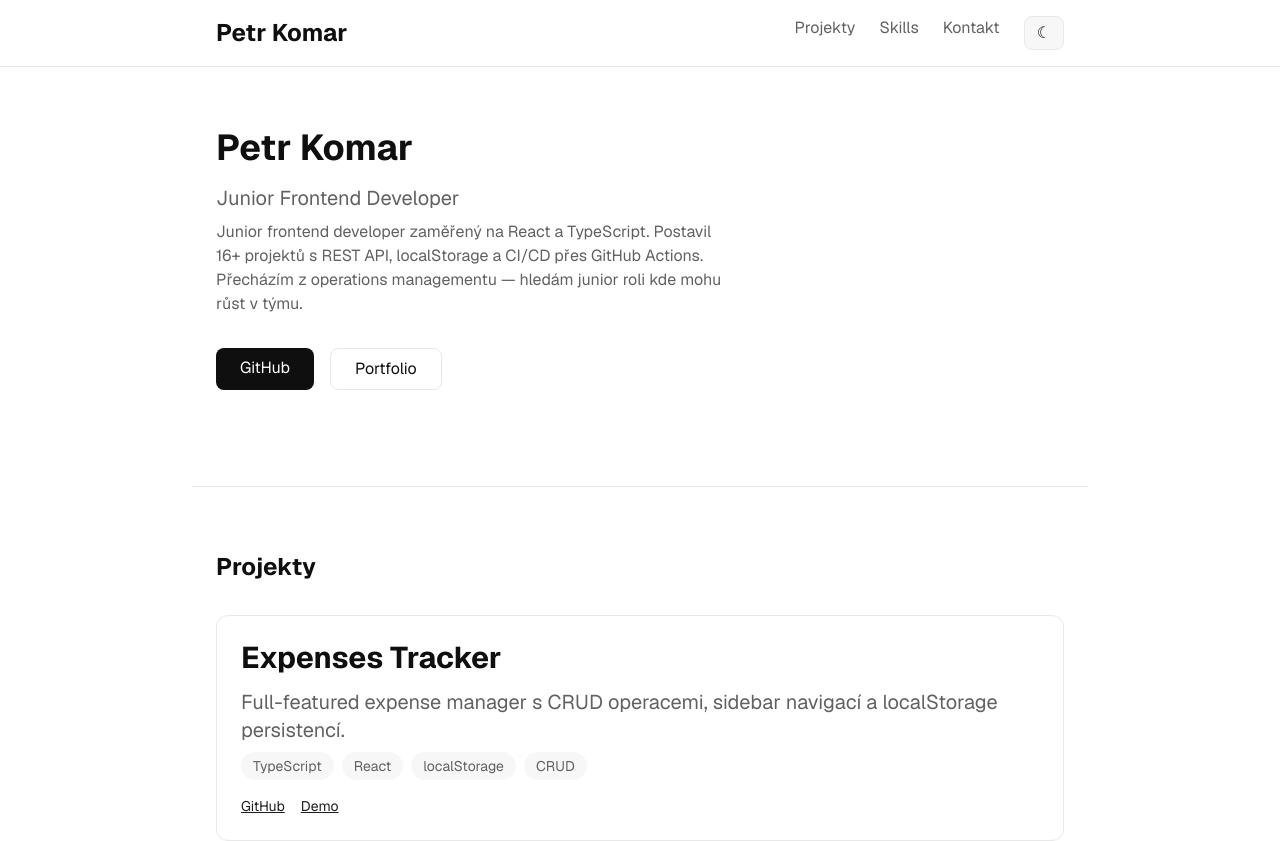
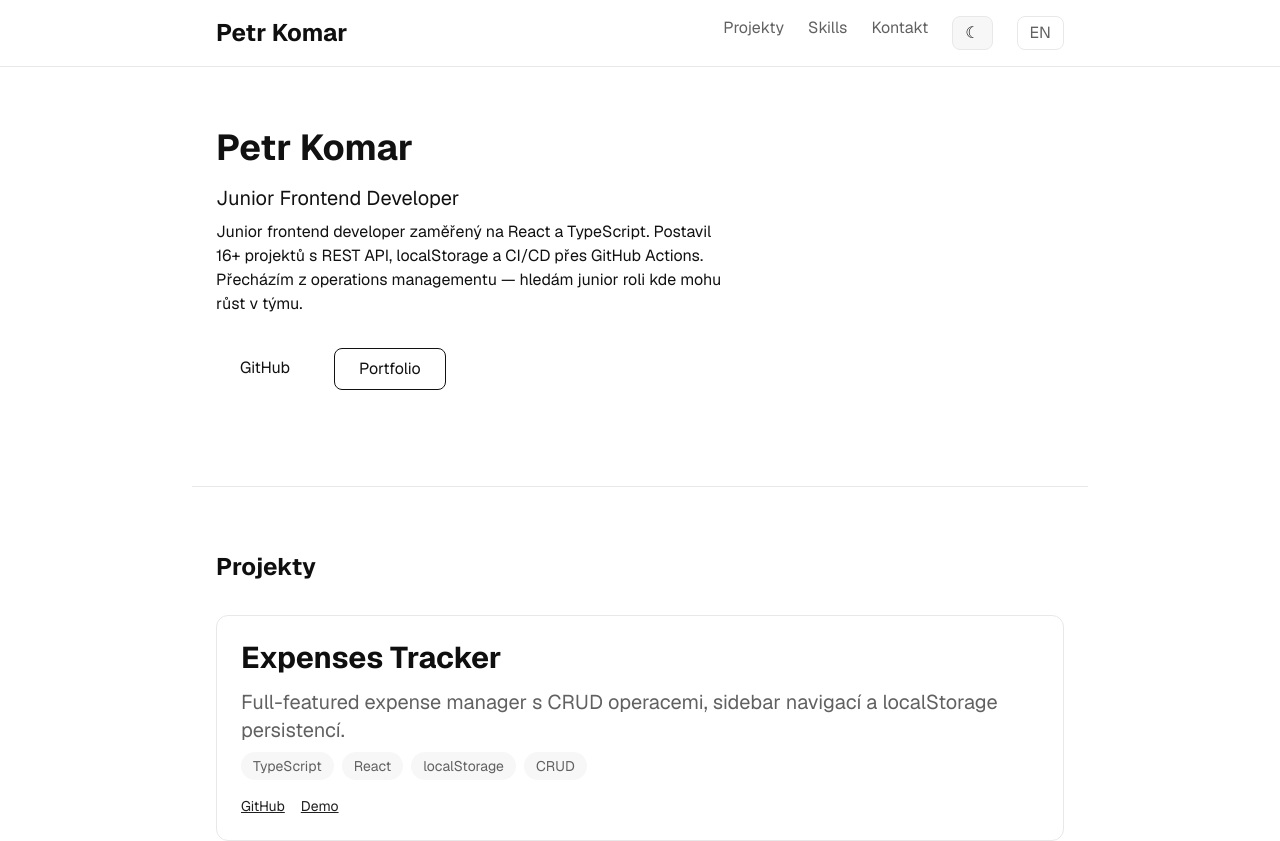
Before and after one commit to LazyTanakaS/Next.js-, a Next.js app: page / in a window 1280 px wide. Shown: the top 841 px of the page. Built offline with nearby package versions, Linux system fonts and the light colour scheme.

Commit message:
Add smooth theme transition animation

```diff
--- /dev/null
+++ b/app/components/Hero.tsx
@@ -0,0 +1,37 @@
+"use client";
+
+import { useLang } from "../context/LanguageContext";
+import { transitions } from "../i18n/translations";
+
+export default function Hero() {
+  const { lang } = useLang();
+  const t = transitions[lang];
+
+  return (
+    <section className="max-w-4xl mx-auto px-6 pt-32 pb-24">
+      <h1 className="mb-4 text-4xl font-bold text-[-text-strong]">
+        Petr Komar
+      </h1>
+      <p className="mb-2 text-xl text-[--text-muted]">{t.hero.role}</p>
+      <p className="max-w-lg text-[--text-muted]">{t.hero.description}</p>
+
+      <div className="flex gap-5 mt-8">
+        <a
+          href="https://github.com/LazyTanakaS"
+          target="_blank"
+          className="rounded-lg bg-[--text-strong] px-6 py-2 text-[--background] transition-colors hover:opacity-90"
+        >
+          {t.hero.github}
+        </a>
+
+        <a
+          href="https://lazytanakas.github.io/portfolio/"
+          target="_blank"
+          className="rounded-lg border border-[--border] px-6 py-2 text-[v--text-strong] transition-colors hover:bg-[--surface]"
+        >
+          {t.hero.portfolio}
+        </a>
+      </div>
+    </section>
+  );
+}
--- /dev/null
+++ b/app/components/Movie.tsx
@@ -0,0 +1,17 @@
+const movies = [
+  { id: 1, genre: "action", title: "Matrix" },
+  { id: 2, genre: "drama", title: "Forrest Gump" },
+  { id: 3, genre: "action", title: "John Wick" },
+];
+
+function FilterByKey<T extends Record<string, unknown>>(
+  arr: T[],
+  key: string,
+  value: unknown,
+): T[] {
+  return arr.filter((item) => item[key] === value);
+}
+
+const actionMovies = FilterByKey(movies, "genre", "action");
+console.log(actionMovies);
+export default FilterByKey;
--- a/app/components/Navbar.tsx
+++ b/app/components/Navbar.tsx
@@ -1,9 +1,11 @@
 "use client";
 
 import { useTheme } from "./ThemeProvider";
+import { useLang } from "../context/LanguageContext";
 
 export default function Navbar() {
   const { theme, setTheme } = useTheme();
+  const { lang, setLang } = useLang();
 
   const isDark = theme === "dark";
 
@@ -43,6 +45,13 @@ export default function Navbar() {
           >
             {isDark ? "☀" : "☾"}
           </button>
+
+          <button
+            onClick={() => setLang(lang === "cs" ? "en" : "cs")}
+            className="px-3 py-1 rounded-lg border border-[var(--border)] text-[var(--text-muted)]"
+          >
+            {lang === "cs" ? "EN" : "CS"}
+          </button>
         </div>
       </div>
     </nav>
--- /dev/null
+++ b/app/context/LanguageContext.tsx
@@ -0,0 +1,28 @@
+"use client";
+
+import { createContext, useContext, useState } from "react";
+import { Lang } from "../i18n/translations";
+
+interface LanguageContextType {
+  lang: Lang;
+  setLang: (lang: Lang) => void;
+}
+
+const LanguageContext = createContext<LanguageContextType>({
+  lang: "cs",
+  setLang: () => {},
+});
+
+export function LanguageProvider({ children }: { children: React.ReactNode }) {
+  const [lang, setLang] = useState<Lang>("cs");
+
+  return (
+    <LanguageContext.Provider value={{ lang, setLang }}>
+      {children}
+    </LanguageContext.Provider>
+  );
+}
+
+export function useLang() {
+  return useContext(LanguageContext);
+}
--- /dev/null
+++ b/app/i18n/translations.ts
@@ -0,0 +1,45 @@
+export type Lang = "cs" | "en";
+
+export const transitions = {
+  cs: {
+    nav: {
+      projects: "Projekty",
+      skills: "Dovoednosti",
+      contact: "Kontakt",
+    },
+    hero: {
+      role: "Junior Frontend Developer",
+      description:
+        "Junior frontend developer zaměřený na React a TypeScript. Postavil 16+ projektů s REST API, localStorage a CI/CD přes GitHub Actions. Přecházím z operations managementu — hledám junior roli kde mohu růst v týmu.",
+      github: "GitHub",
+      portfolio: "Portfolio",
+    },
+    section: {
+      projects: "Projekty",
+      skills: "Dovednosti",
+      contact: "Kontakt",
+    },
+  },
+
+  en: {
+    nav: {
+      projects: "Projects",
+      skills: "Skills",
+      contact: "Contact",
+    },
+    hero: {
+      role: "Junior Frontend Developer",
+      description:
+        "Junior frontend developer focused on React and TypeScript. Built 16+ projects with REST API, localStorage and CI/CD via GitHub Actions. Career changer seeking a junior role to grow within a team.",
+      github: "GitHub",
+      portfolio: "Portfolio",
+    },
+    sections: {
+      projects: "Projects",
+      skills: "Skills",
+      contact: "Contact",
+    },
+  },
+} as const;
+
+export type Translations = (typeof transitions)[Lang];
--- a/app/layout.tsx
+++ b/app/layout.tsx
@@ -2,6 +2,7 @@ import type { Metadata } from "next";
 import { Geist, Geist_Mono } from "next/font/google";
 import "./globals.css";
 import ThemeProvider from "./components/ThemeProvider";
+import { LanguageProvider } from "./context/LanguageContext";
 
 const geistSans = Geist({
   variable: "--font-geist-sans",
@@ -26,7 +27,9 @@ export default function RootLayout({
   return (
     <html lang="en" suppressHydrationWarning>
       <body className={`${geistSans.variable} ${geistMono.variable}`}>
-        <ThemeProvider>{children}</ThemeProvider>
+        <ThemeProvider>
+          <LanguageProvider>{children}</LanguageProvider>
+        </ThemeProvider>
       </body>
     </html>
   );
--- a/app/page.tsx
+++ b/app/page.tsx
@@ -3,6 +3,7 @@ import Navbar from "./components/Navbar";
 import ProjectCard from "./components/ProjectCard";
 import SkillBadge from "./components/SkillBadge";
 import AnimatedSection from "./components/AnimatedSection";
+import Hero from "./components/Hero";
 
 export default function Home() {
   return (
@@ -10,37 +11,7 @@ export default function Home() {
       <Navbar />
 
       <AnimatedSection>
-        <section className="max-w-4xl mx-auto px-6 pt-32 pb-24">
-          <h1 className="mb-4 text-4xl font-bold text-[var(--text-strong)]">
-            Petr Komar
-          </h1>
-          <p className="mb-2 text-xl text-[var(--text-muted)]">
-            Junior Frontend Developer
-          </p>
-          <p className="max-w-lg text-[var(--text-muted)]">
-            Junior frontend developer zaměřený na React a TypeScript. Postavil
-            16+ projektů s REST API, localStorage a CI/CD přes GitHub Actions.
-            Přecházím z operations managementu — hledám junior roli kde mohu
-            růst v týmu.{" "}
-          </p>
-
-          <div className="flex gap-4 mt-8">
-            <a
-              href="https://github.com/LazyTanakaS"
-              target="_blank"
-              className="rounded-lg bg-[var(--text-strong)] px-6 py-2 text-[var(--background)] transition-colors hover:opacity-90"
-            >
-              GitHub
-            </a>
-            <a
-              href="https://lazytanakas.github.io/portfolio/"
-              target="_blank"
-              className="rounded-lg border border-[var(--border)] px-6 py-2 text-[var(--text-strong)] transition-colors hover:bg-[var(--surface)]"
-            >
-              Portfolio
-            </a>
-          </div>
-        </section>
+        <Hero />
       </AnimatedSection>
 
       <hr className="m-auto max-w-4xl border-[var(--border)]" />
```
